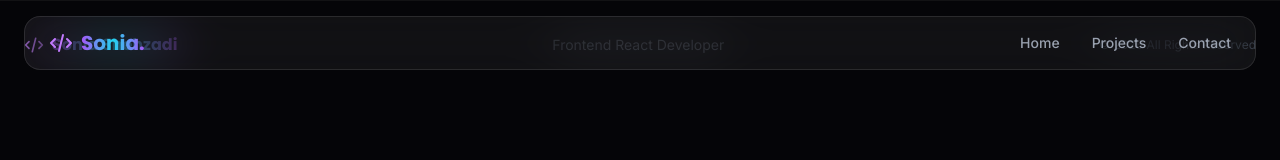
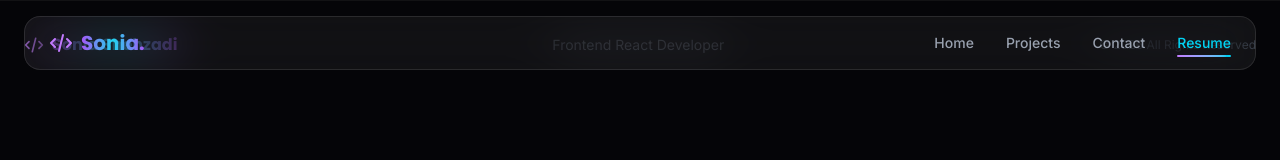
Before and after one commit to Sonia486/Portfolio, a React (Vite) app: page /resume-print in a window 1280 px wide. Shown: the top 160 px of the page. Built offline with nearby package versions, Linux system fonts and the light colour scheme.

Commit message:
update: add resume link in navbar

```diff
--- a/src/components/Navbar.jsx
+++ b/src/components/Navbar.jsx
@@ -25,6 +25,7 @@ const navLinks = [
   { name: 'Home', path: '/' },
   { name: 'Projects', path: '/projects' },
   { name: 'Contact', path: '/contact' },
+  { name: 'Resume', path: '/resume-print' },  // ← Resume link added
 ]
 
 export default function Navbar() {
```
